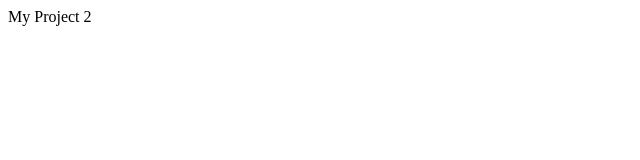
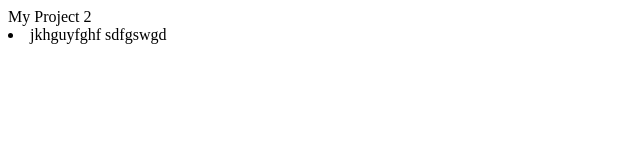
Before and after one commit to Artcrafterrra/my-progect, a plain HTML site: page index.html in a window 1280 px wide. Shown: the whole page, without its empty margins (0-640 px from the left). Drawn offline with Linux system fonts and the light colour scheme.

Commit message:
addet text to body

```diff
--- a/index.html
+++ b/index.html
@@ -6,6 +6,7 @@
   <titl>My Project 2</titl>
 </head>
 <body>
-
+  <li>jkhguyfghf
+  sdfgswgd</li>
 </body>
 </html>
```
